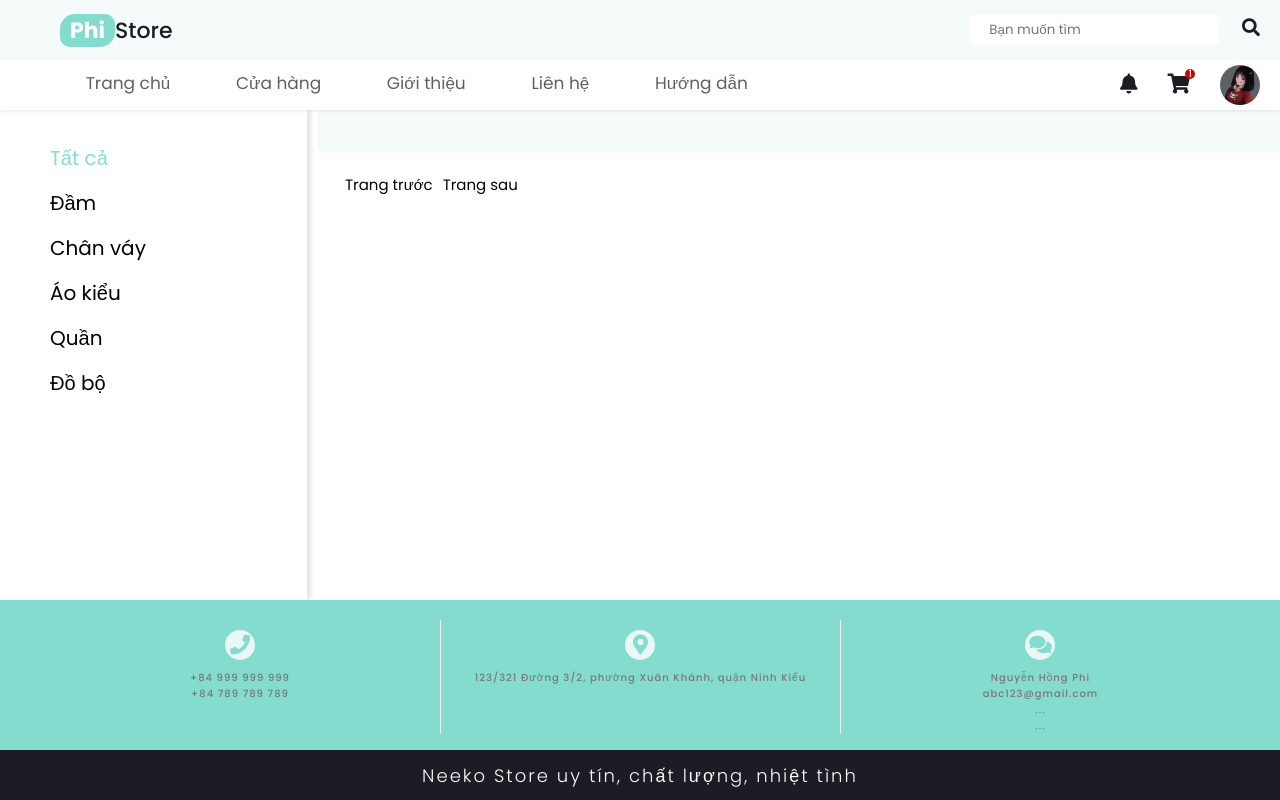
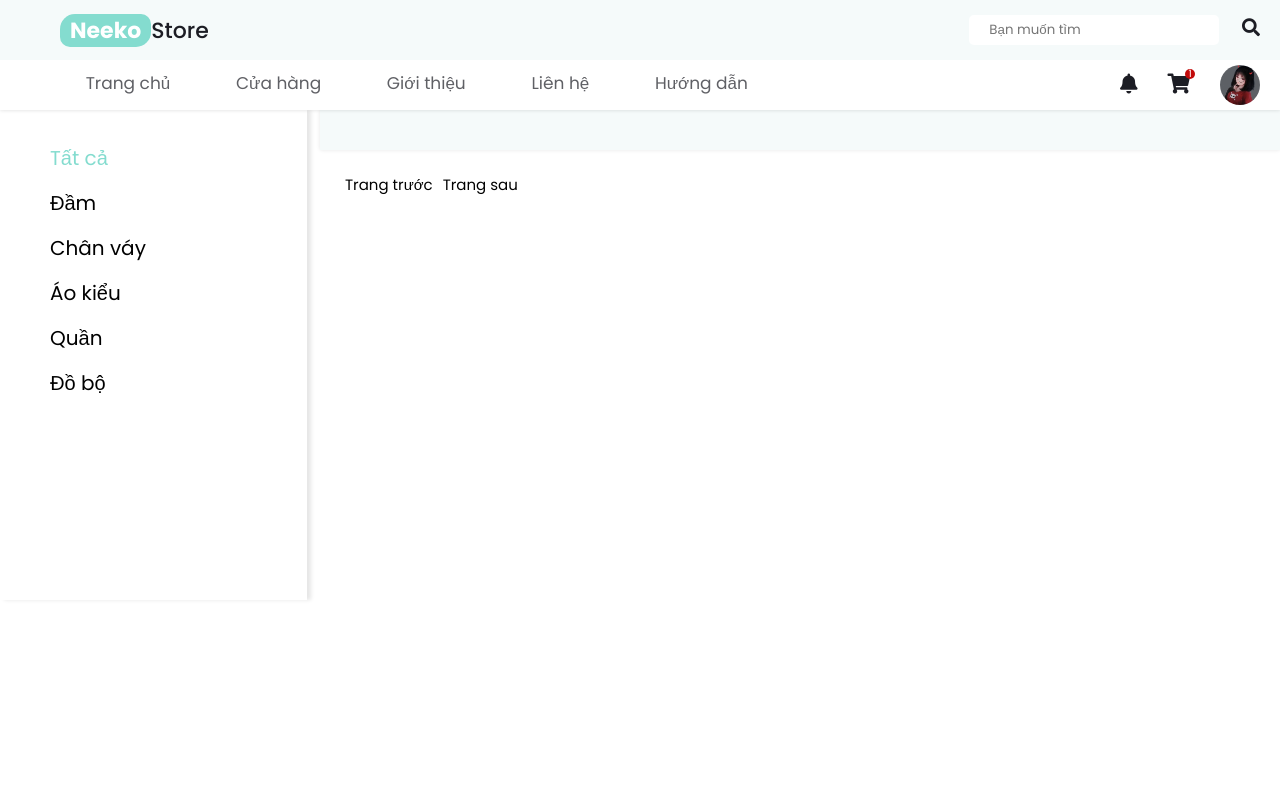
Before and after one commit to nhphi02/CT188_PJ, a plain HTML site: page shop/shop.html in a window 1280 px wide. Drawn offline with Linux system fonts and the light colour scheme; files whose address does not match are found by name.

Commit message:
Phi fixed

```diff
--- a/shop/shop.html
+++ b/shop/shop.html
@@ -21,7 +21,7 @@
     <header>
         <div class="header-top">
             <div class="logo">
-                <h2>Phi</h2>
+                <h2>Neeko</h2>
                 <p>Store</p>
             </div>
             <div class="search-box">
@@ -79,30 +79,6 @@
     <!-- main ends -->
 
 
-    <footer>
-        <div class="icons">
-            <div class="icon-group">
-                <i class="fas fa-phone"></i>
-                <div class="text">+84 999 999 999</div>
-                <div class="text">+84 789 789 789</div>
-            </div>
-
-            <div class="icon-group">
-                <i class="fas fa-map-marker-alt"></i>
-                <div class="text">123/321 Đường 3/2, phường Xuân Khánh, quận Ninh Kiểu</div>
-            </div>
-
-            <div class="icon-group">
-                <i class="fas fa-comments"></i>
-                <div class="text">Nguyễn Hồng Phi <br>abc123@gmail.com</div>
-                <div class="text">... <br>...</div>
-            </div>
-
-            <div class="footer">Neeko Store uy tín, chất lượng, nhiệt tình</div>
-        </div>
-        </footer>
-
-
     <!-- javascript file -->
     <script type="module" src="../all/app.js"></script>
 
```
Also changed, not shown: contact/contact.html (+0 -22 lines), introduce/introduce.html (+0 -23 lines), notification/notification.html (+1 -24 lines), shop/product.html (+1 -1 lines), sitemap/sitemap.html (+0 -22 lines).
